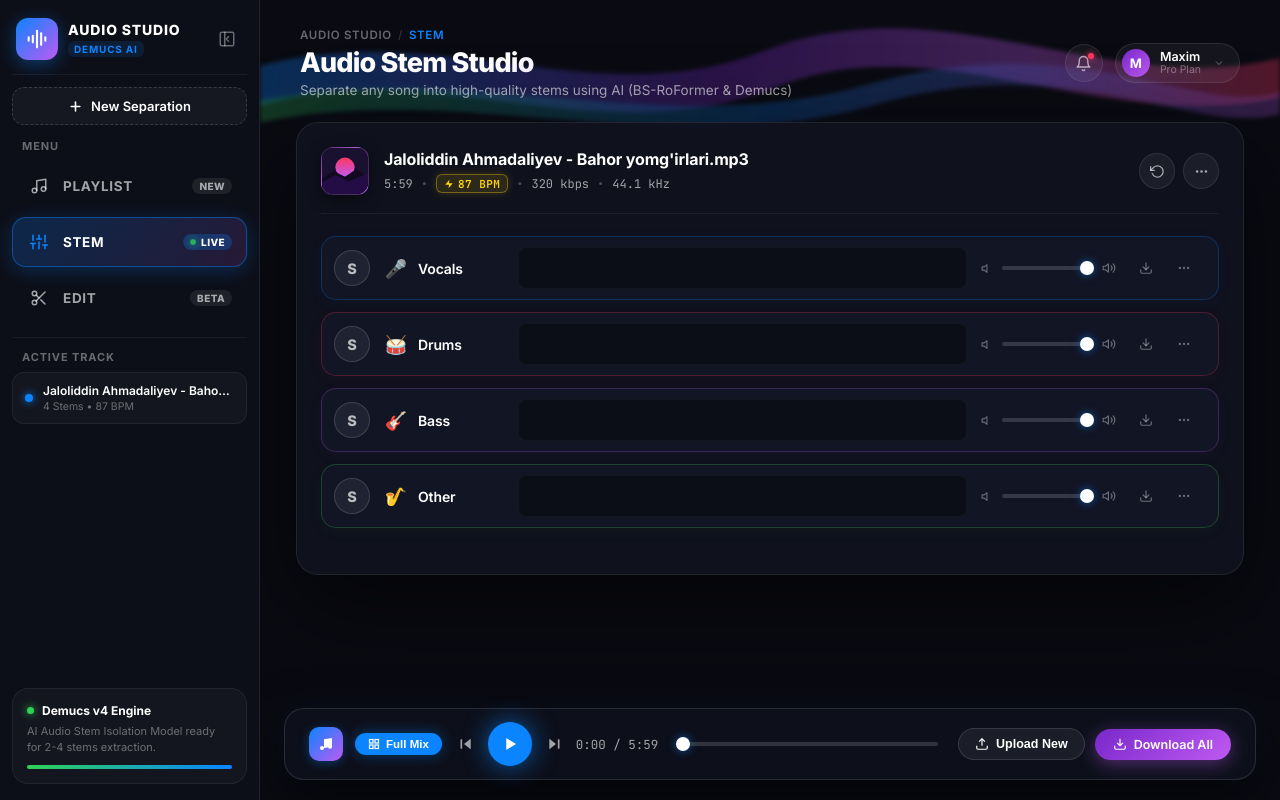
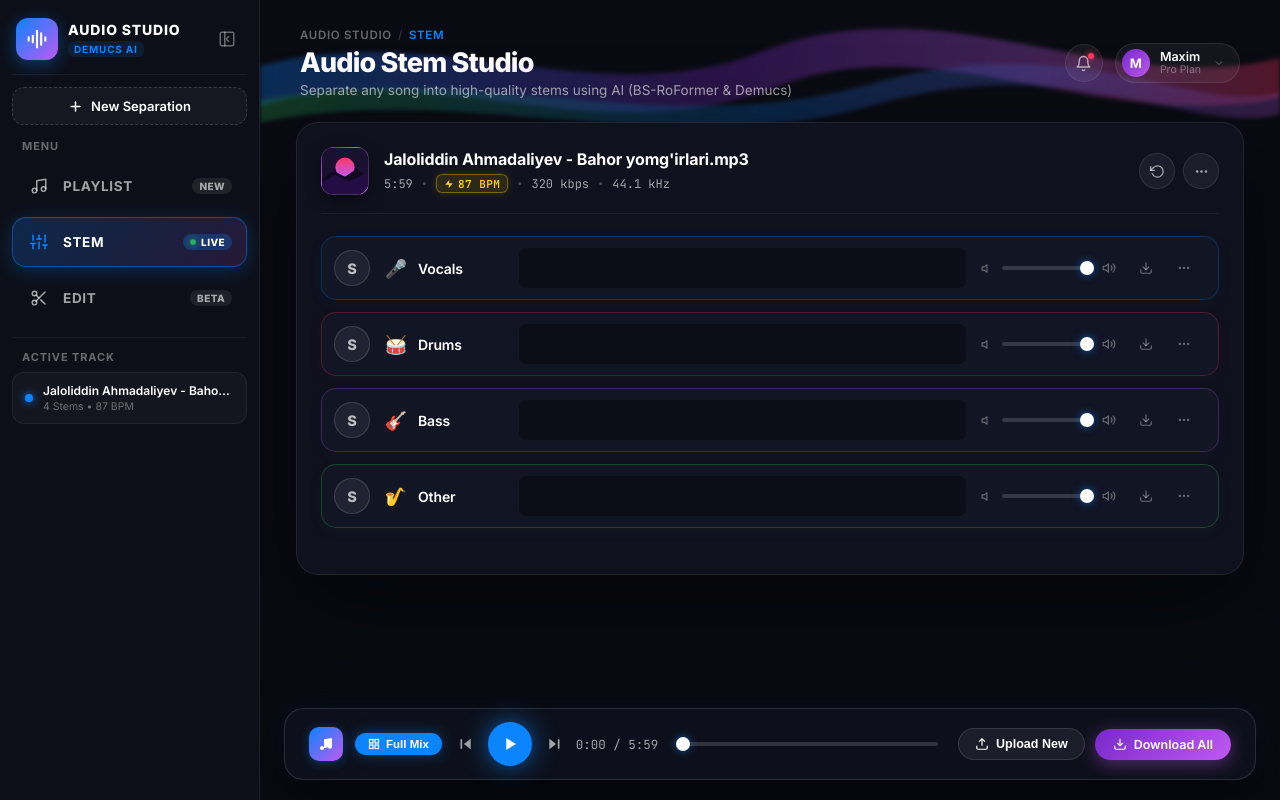
Before and after one commit to khan0200/stem-separator, a FastAPI app: page / in a window 1280 px wide. Run offline with FastAPI, Linux system fonts and the light colour scheme.

Commit message:
Remove Demucs v4 engine status card from sidebar

```diff
--- a/app/templates/index.html
+++ b/app/templates/index.html
@@ -2073,18 +2073,6 @@
                         <span class="track-pill-title" :title="activeSongTitle">{{ activeSongTitle }}</span>
                         <span class="track-pill-sub">4 Stems • {{ detectedBpm }} BPM</span>
                     </div>
-                </div>
-            </div>
-
-            <!-- Bottom System Status Card in Sidebar -->
-            <div class="sidebar-status-card">
-                <div class="status-indicator">
-                    <span class="status-dot"></span>
-                    <span class="status-title">Demucs v4 Engine</span>
-                </div>
-                <p class="status-sub">AI Audio Stem Isolation Model ready for 2-4 stems extraction.</p>
-                <div class="status-meter-box">
-                    <div class="status-meter-bar" style="width: 100%;"></div>
                 </div>
             </div>
         </aside>
```
